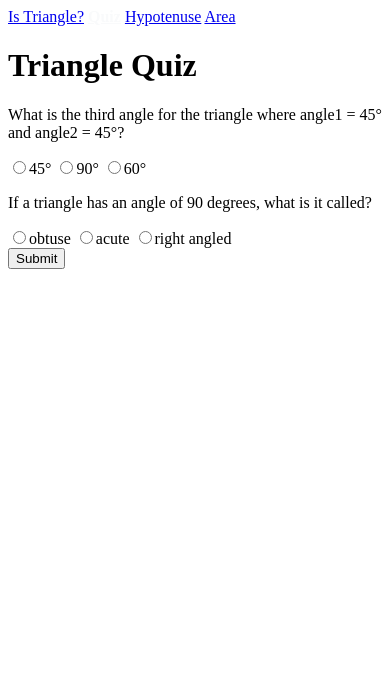
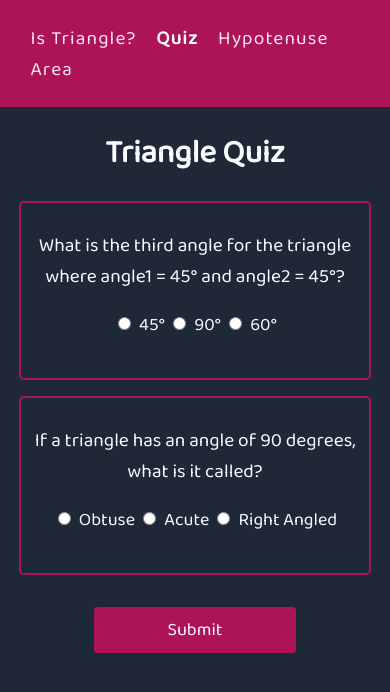
Before and after one commit to KamiyaGaikwad/Fun_with_Triangles, a plain HTML site: page quiz.html in a window 390 px wide. Drawn offline with Linux system fonts and the light colour scheme.

Commit message:
styled quiz using css

```diff
--- a/quiz.html
+++ b/quiz.html
@@ -4,7 +4,7 @@
     <meta charset="UTF-8">
     <meta http-equiv="X-UA-Compatible" content="IE=edge">
     <meta name="viewport" content="width=device-width, initial-scale=1.0">
-    <!-- <link rel="stylesheet" href="styles.css"> -->
+    <link rel="stylesheet" href="styles.css">
     <title>Fun with Triangles</title>
 </head>
 <body>
@@ -14,25 +14,25 @@
         <a href="hypotenuse.html">Hypotenuse</a>
         <a href="area.html">Area</a>
     </nav>
-    <!-- <div class="container"> -->
+    <main>
     <h1>Triangle Quiz</h1>
     <form class="quiz-form">
         <div class="question-container">
             <p>What is the third angle for the triangle where angle1 = 45° and angle2 = 45°?</p>
-            <label ><input type="radio" name="question1" value="45°" />45°</label>
-            <label ><input type="radio" name="question1" value="90°" />90°</label>
-            <label ><input type="radio" name="question1" value="60°" />60°</label>
+            <label><input type="radio" name="question1" value="45°" />45°</label>
+            <label><input type="radio" name="question1" value="90°" />90°</label>
+            <label><input type="radio" name="question1" value="60°" />60°</label>
         </div>
         <div class="question-container">
             <p>If a triangle has an angle of 90 degrees, what is it called?</p>
-            <label ><input type="radio" name="question2" value="obtuse" />obtuse</label>
-            <label ><input type="radio" name="question2" value="acute" />acute</label>
-            <label ><input type="radio" name="question2" value="right angled" />right angled</label>
+            <label ><input type="radio" name="question2" value="obtuse" />Obtuse</label>
+            <label ><input type="radio" name="question2" value="acute" />Acute</label>
+            <label ><input type="radio" name="question2" value="right angled" />Right Angled</label>
         </div>
     </form>
     <button id="submit-answer-btn">Submit</button>
     <div id="output"></div>
-    <!-- </div> -->
+    </main>
     <script src="quiz.js"></script>
 </body>
 </html>
--- a/styles.css
+++ b/styles.css
@@ -8,15 +8,16 @@ body {
 main {
     text-align: center;
     margin:auto;
+    margin-bottom: 1rem;
 }
 
-input,button{
+input[type="number"],button{
     display: block;
     margin:auto;
     margin-bottom: 3rem;
 }
 
-input {
+input[type="number"] {
     padding: 0.6rem;
     width:50%;
     color: black;
@@ -65,7 +66,16 @@ nav a {
         margin-bottom: 2rem;
     }
     nav a{
-        padding-top: 2rem;
+        padding-top: 0.3rem;
+    }
+    .question-container {
+        width:85% !important;
+    }
+    #area-formula {
+        width:85% !important;
+    }
+    #hypotenuse-formula {
+        width:85% !important;
     }
   }
 
@@ -85,3 +95,21 @@ nav a {
     margin: auto;
     margin-bottom: 1rem;
 }
+
+input[type="radio"] {
+    margin-right: 0.5rem;
+}
+
+.question-container {
+    border: 2px solid #ad1457;
+    width:50%;
+    margin: auto;
+    margin-bottom: 1rem;
+    padding:0.5rem;
+    padding-bottom:1rem;
+    border-radius: 0.3rem;
+}
+
+.question-container p {
+    font-size: larger;
+}
```
